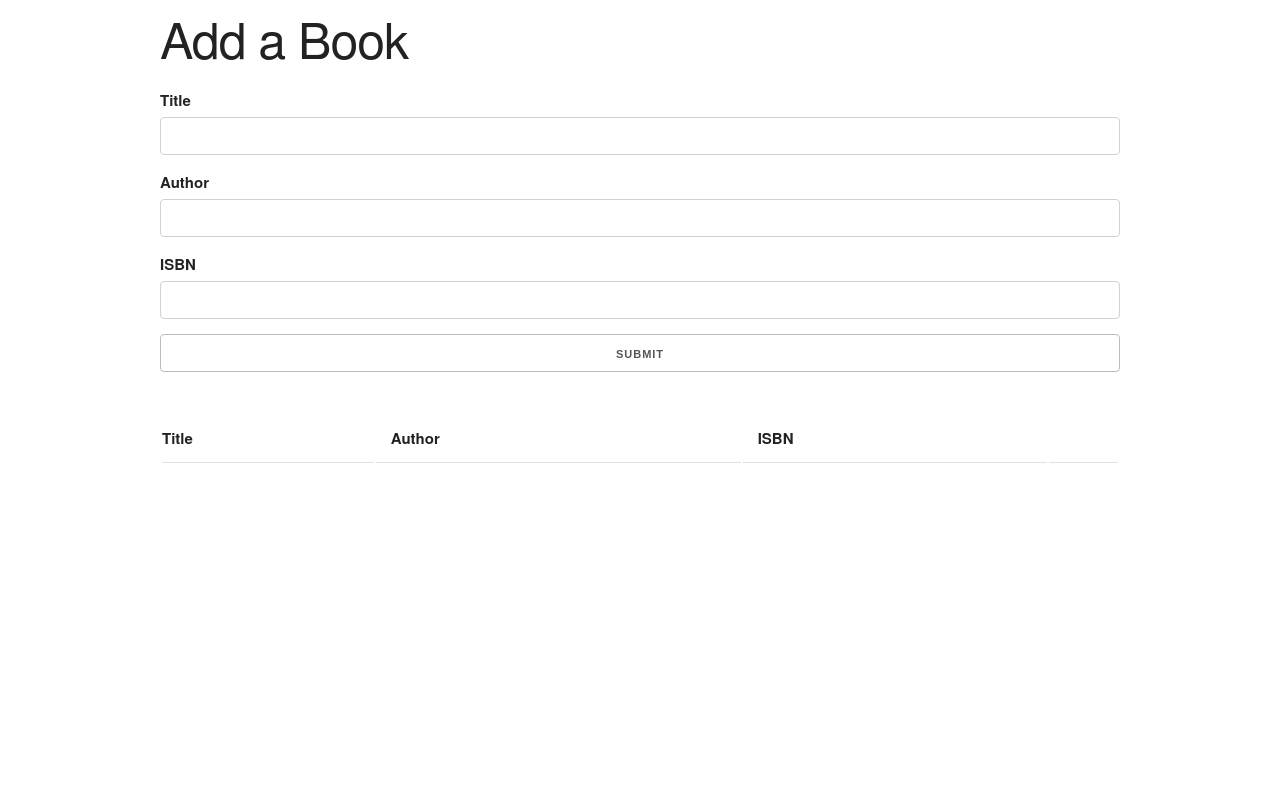
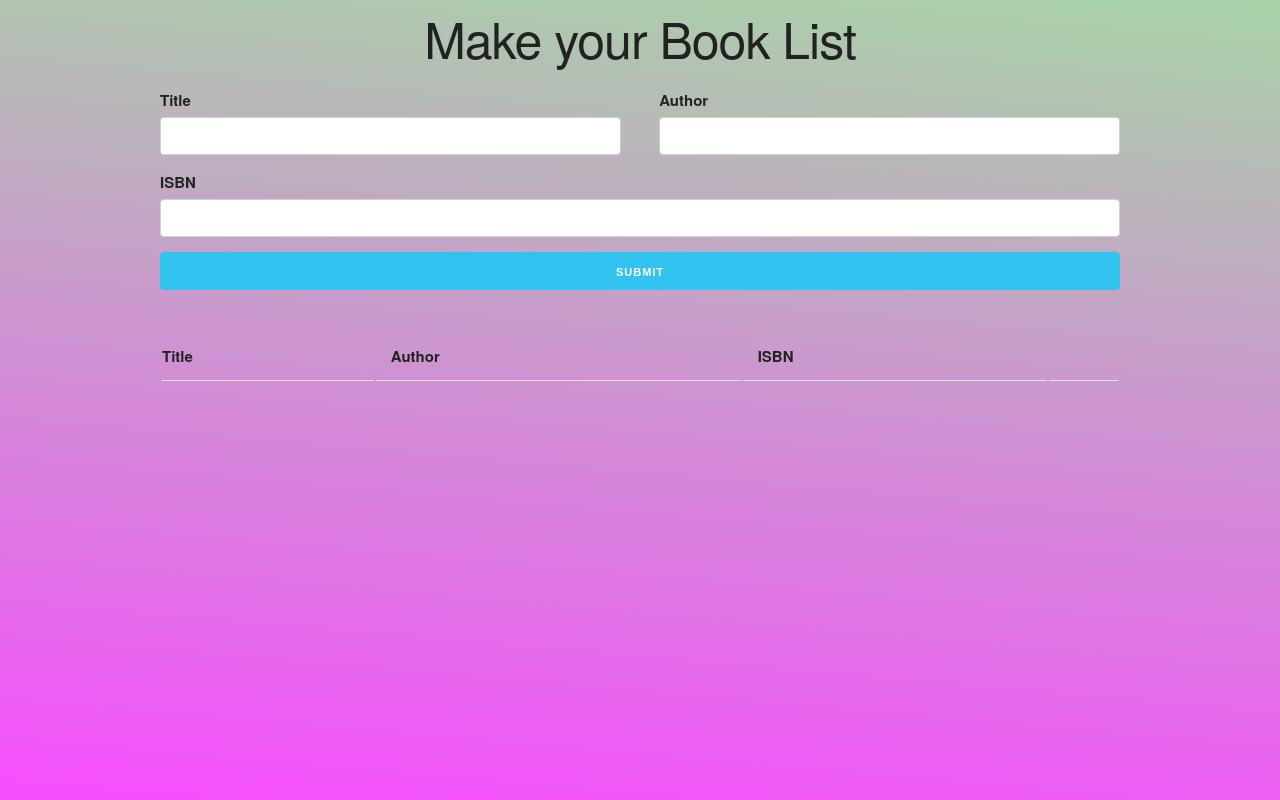
Before and after one commit to elena-in-code/Book-List-App, a plain HTML site: page index.html in a window 1280 px wide. Drawn offline with nearby package versions, Linux system fonts and the light colour scheme.

Commit message:
change style

```diff
--- a/assets/style.css
+++ b/assets/style.css
@@ -1,12 +1,46 @@
+h1{
+    text-align: center;
+}
 .success, .error {
     color: white;
     padding: 5px;
     margin: 5px 0 15px 0;
     border-radius: 4px;
+    border: 3px solid white;
 }
 .success {
-    background: green;
+    background: #3CFF74;
 }
 .error {
-    background: red;
+    background: #FF344C;
 }
+@keyframes color-move {
+    0% {
+      top: 0;
+      left: 0;
+    }
+    50% {
+      top: -200%;
+      left: -200%;
+    }
+    100% {
+      top: 0;
+      left: 0;
+    }
+  }
+
+  body::before, body::after {
+    position: fixed;
+    top: 0;
+    left: 0;
+    z-index: -1;
+  }
+
+  body::after {
+    content: "";
+    width: 400%;
+    height: 400%;
+    opacity: 0.8;
+    background: linear-gradient(5deg, #C651CC, #F520FF, #73FF6D, #32FF28);
+    animation: color-move 18s ease infinite;
+  }
--- a/index.html
+++ b/index.html
@@ -11,22 +11,24 @@
 
 <body>
     <div class="container">
-        <h1>Add a Book</h1>
+        <h1>Make your Book List</h1>
         <form id="book-form">
-            <div>
-                <label for="title">Title</label>
-                <input type="text" id="title" class="u-full-width">
-            </div>
-            <div>
-                <label for="author">Author</label>
-                <input type="text" id="author" class="u-full-width">
+            <div class="row">
+                <div class="six columns">
+                    <label for="title">Title</label>
+                    <input type="text" id="title" class="u-full-width">
+                </div>
+                <div class="six columns">
+                    <label for="author">Author</label>
+                    <input type="text" id="author" class="u-full-width">
+                </div>
             </div>
             <div>
                 <label for="isbn">ISBN</label>
                 <input type="text" id="isbn" class="u-full-width">
             </div>
             <div>
-                <input type="submit" value="submit" class="u-full-width">
+                <input type="submit" value="submit" class="u-full-width button-primary">
             </div>
         </form>
 
```
